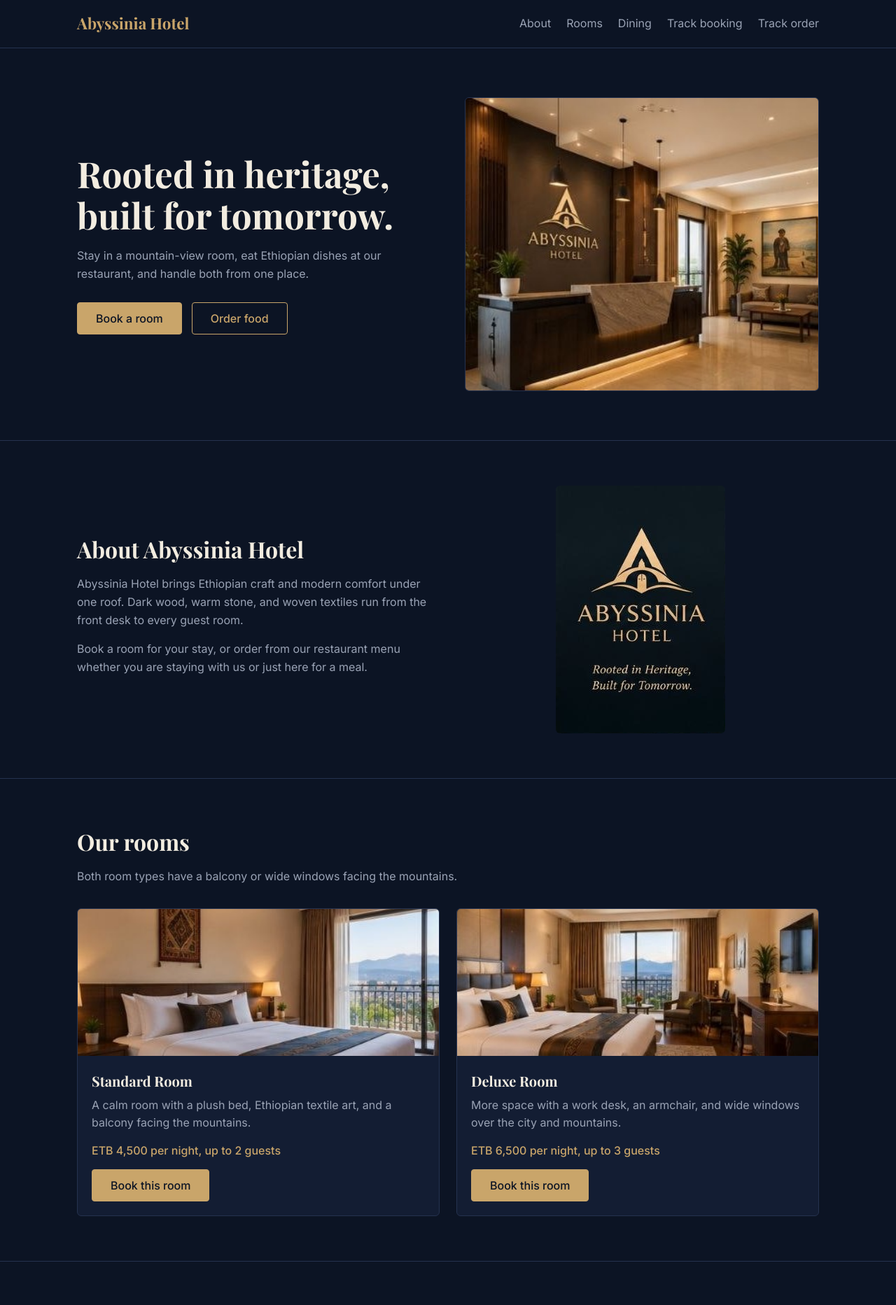
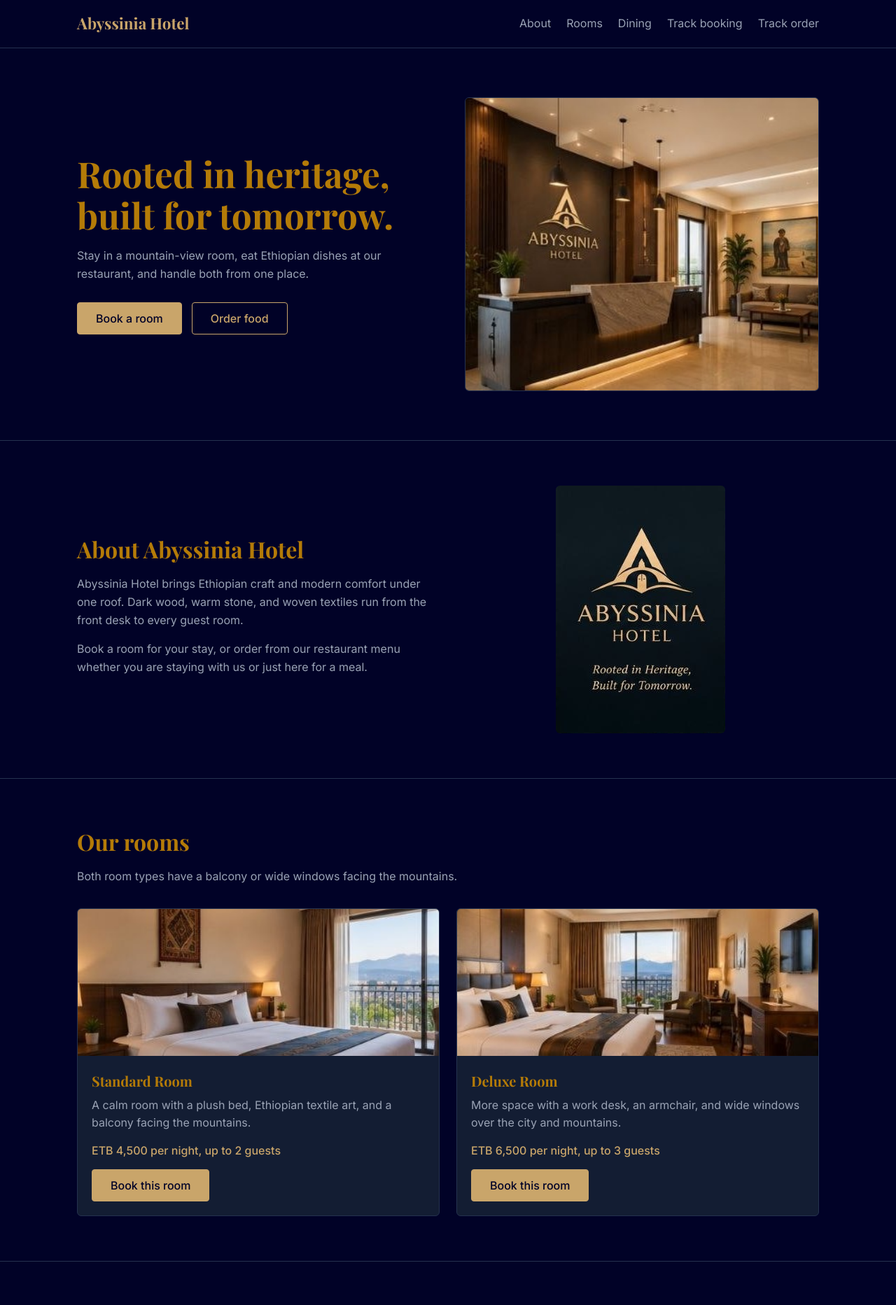
Before and after one commit to ewond1221/abyssinia-hotel-, a Flask app: page / in a window 1280 px wide. Shown: the top 1865 px of the page at 70% size. Run offline with Flask 3, Linux system fonts and the light colour scheme; some libraries are stand-ins or nearby versions.

Commit message:
color changes

```diff
--- a/public/static/css/hotel.css
+++ b/public/static/css/hotel.css
@@ -1,4 +1,4 @@
-:root{--bg:#0c1424;--panel:#131d33;--line:#25324f;--gold:#c9a56a;--text:#f2ece0;--muted:#9aa3b5}
+:root{--bg:#010227;--panel:#131d33;--line:#25324f;--gold:#c9a56a;--text:#b47b08;--muted:#9aa3b5}
 *{box-sizing:border-box;margin:0;padding:0}
 html{scroll-behavior:smooth}
 body{font-family:"Inter",sans-serif;background:var(--bg);color:var(--text);line-height:1.6}
```
